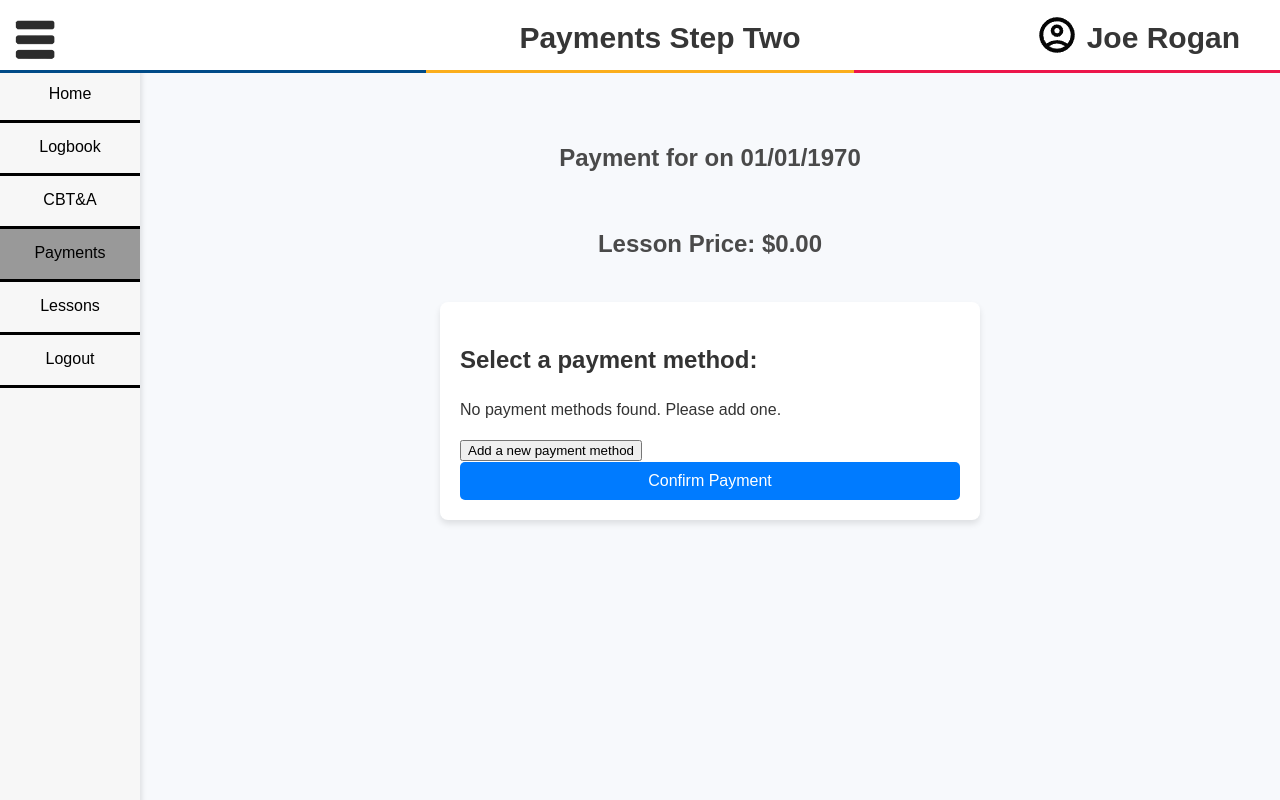
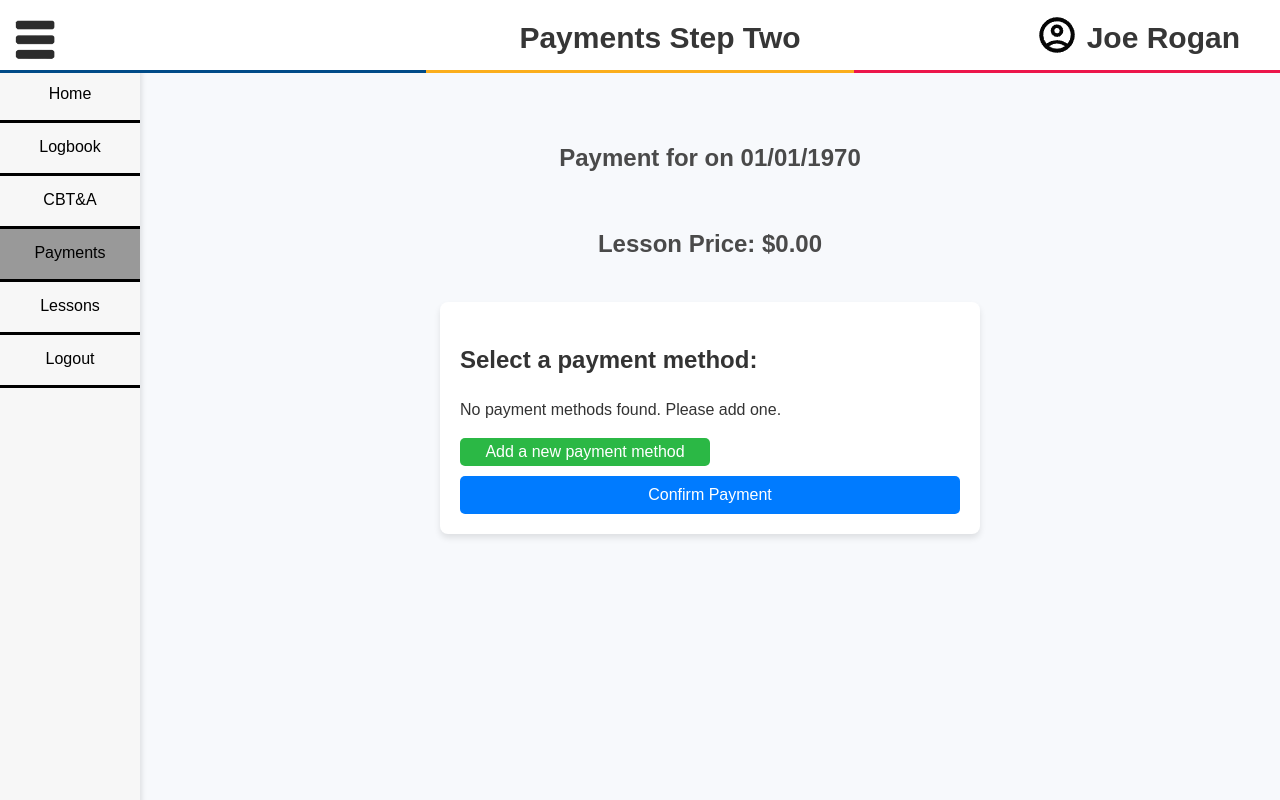
Before and after one commit to TheLastLaugh/TLDR, a PHP site: page /payments/payments-step-two.php in a window 1280 px wide. Run offline with PHP 8.4, Linux system fonts and the light colour scheme; a user stored in the database is signed in; data that the repository does not hold is empty.

Commit message:
css changes to the payment form

```diff
--- a/styles/payments-styles.css
+++ b/styles/payments-styles.css
@@ -41,7 +41,7 @@ label {
 select {
     width: 100%;
     padding: 10px;
-    margin-bottom: 20px;
+    margin-bottom: 10px;
     border: 1px solid #dcdcdc;
     border-radius: 5px;
     background-color: #fff;
@@ -65,3 +65,31 @@ input[type="submit"] {
 input[type="submit"]:hover {
     background-color: #0056b3;
 }
+
+#togglePaymentForm {
+    display: block;
+    width: 50%;
+    padding: 5px;
+    margin-bottom: 10px;
+    border: none;
+    border-radius: 5px;
+    background-color: #2bb845;
+    color: #fff;
+    font-size: 16px;
+    cursor: pointer;
+    transition: background-color 0.3s ease;
+}
+
+input[type="text"] {
+    width: 99%;
+    /* padding: 10px; */
+    padding-top: 10px;
+    /* padding-left: 10px; */
+    padding-bottom: 10px;
+    margin-bottom: 20px;
+    border: 1px solid #dcdcdc;
+    border-radius: 5px;
+    background-color: #fff;
+    color: #333;
+    font-size: 16px;
+}
```
